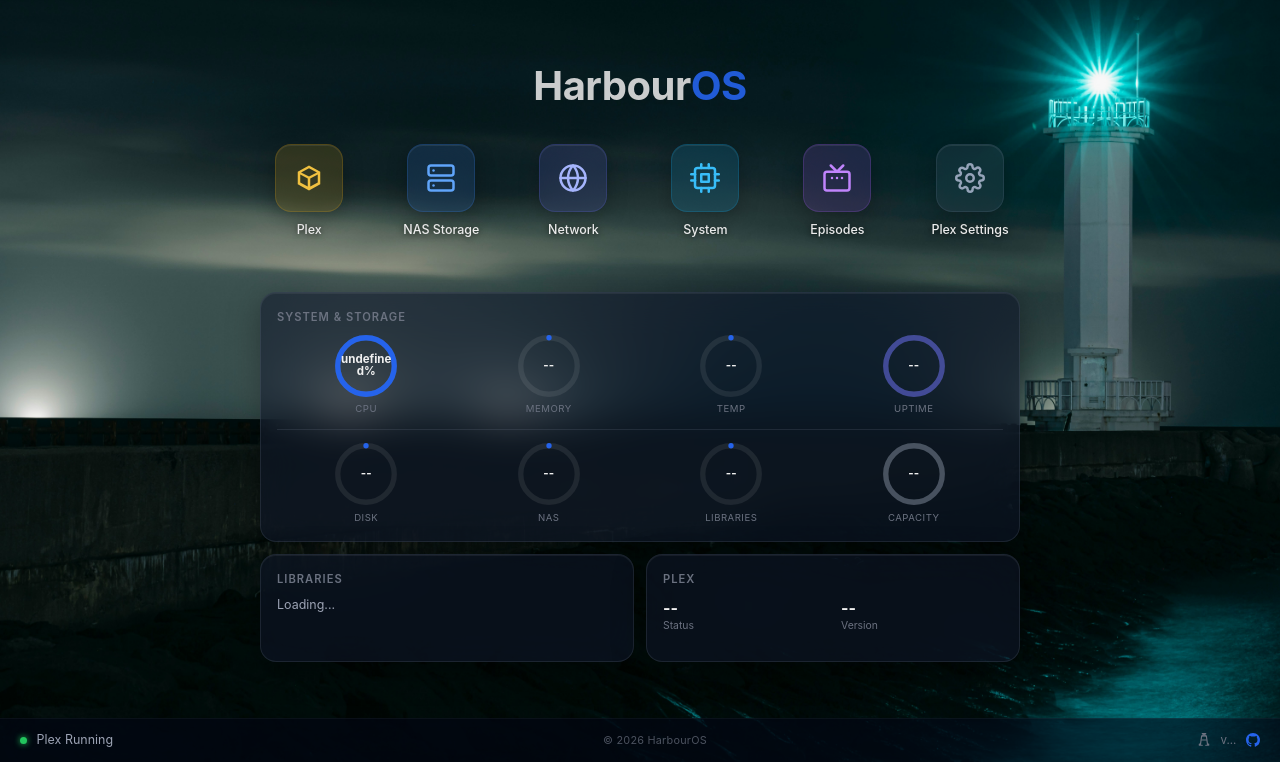
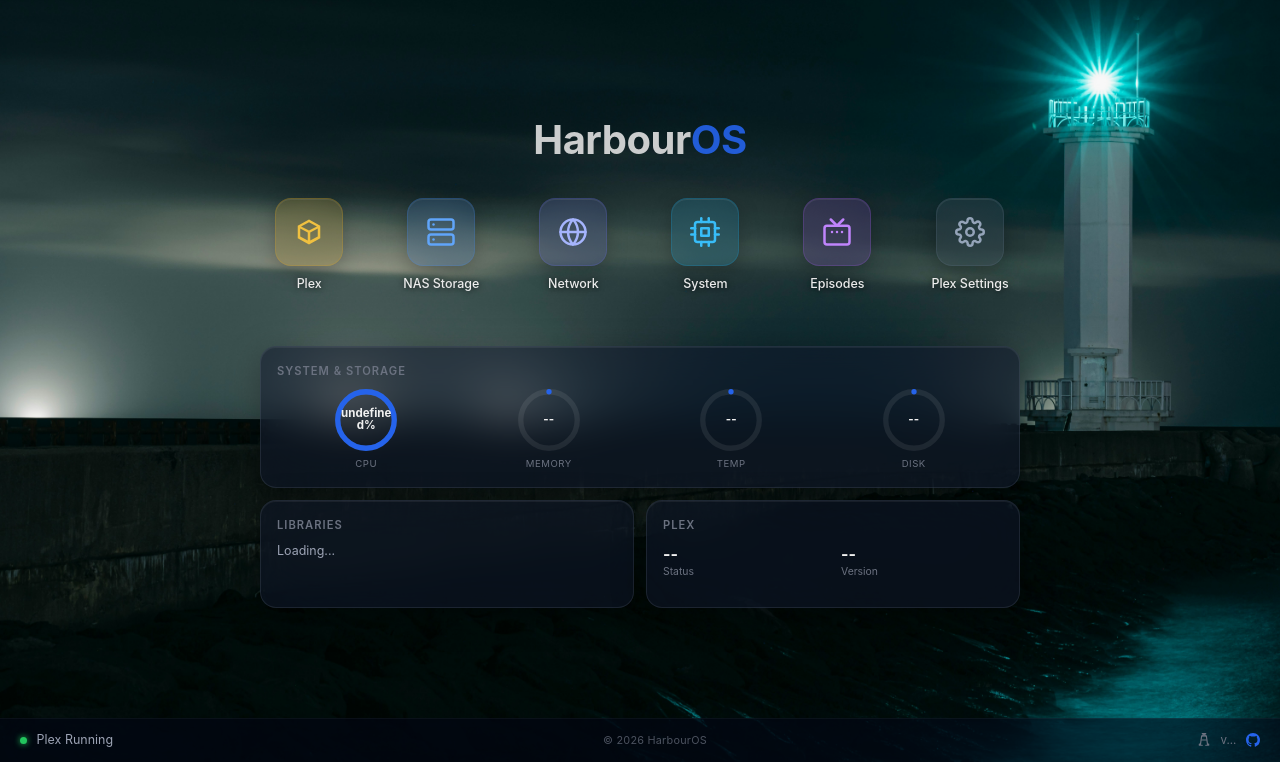
Before and after one commit to tnik71/HarbourOS, a Flask app: template admin-ui/harbouros_admin/templates/dashboard.html in a window 1280 px wide. Shown: the part 38-800 px from the top of the page. Run offline with Flask 3, Linux system fonts and the light colour scheme; the template is opened without the code that fills it, so the values that code supplies are empty; parts of the project's set-up code (start-up, migrations or seed data) failed here and were passed over.

Commit message:
Simplify ring widget to 4 rings: CPU, Memory, Temp, Disk
Remove Uptime, NAS, Libraries, Capacity rings — keep only the
four meaningful load/usage % rings in a single clean row.

Co-Authored-By: Claude Sonnet 4.6 <noreply@anthropic.com>

```diff
--- a/admin-ui/harbouros_admin/static/js/app.js
+++ b/admin-ui/harbouros_admin/static/js/app.js
@@ -119,11 +119,6 @@ function updateSystemStats(sys) {
     if (el) el.textContent = sys.temperature !== null ? sys.temperature + '\u00B0C' : 'N/A';
     if (sys.temperature !== null) setRing('ring-temp', Math.min(100, Math.round(sys.temperature / 85 * 100)));
 
-    el = document.getElementById('w-uptime');
-    if (el) el.textContent = sys.uptime.formatted;
-
-    el = document.getElementById('w-disk');
-    if (el) el.textContent = sys.disk.used_gb + ' / ' + sys.disk.total_gb + ' GB';
     el = document.getElementById('w-disk-pct');
     if (el) el.textContent = sys.disk.percent + '%';
     setRing('ring-disk', sys.disk.percent);
@@ -185,8 +180,6 @@ async function updateWidgets() {
         var mounted = mounts.mounts.filter(function(m) { return m.status === 'mounted'; }).length;
         var el = document.getElementById('w-mounts');
         if (el) el.textContent = mounted + ' / ' + mounts.mounts.length;
-        setRing('ring-nas', mounts.mounts.length > 0
-            ? Math.round(mounted / mounts.mounts.length * 100) : 0);
     }
 
     // Libraries widget
@@ -208,7 +201,6 @@ async function updateWidgets() {
         }
         var wEl = document.getElementById('w-libraries');
         if (wEl) wEl.textContent = libsData.libraries.length;
-        setRing('ring-libs', Math.min(Math.round(libsData.libraries.length / 10 * 100), 100));
     }
 
     // Update dock IP
--- a/admin-ui/harbouros_admin/templates/dashboard.html
+++ b/admin-ui/harbouros_admin/templates/dashboard.html
@@ -85,7 +85,6 @@
     <div class="widgets">
         <div class="widget widget-full">
             <div class="widget-title">System &amp; Storage</div>
-            <!-- Row 1: System -->
             <div class="widget-rings">
                 <div class="ring-gauge">
                     <div class="ring-wrap">
@@ -121,54 +120,11 @@
                     <div class="ring-wrap">
                         <svg viewBox="0 0 36 36" class="ring-svg">
                             <circle class="ring-bg" cx="18" cy="18" r="15.9"/>
-                            <circle class="ring-fill ring-fill-full" cx="18" cy="18" r="15.9" stroke-dasharray="100 0"/>
-                        </svg>
-                        <div class="ring-value" id="w-uptime">--</div>
-                    </div>
-                    <div class="ring-label">Uptime</div>
-                </div>
-            </div>
-            <!-- Row 2: Storage -->
-            <div class="widget-rings widget-rings-storage">
-                <div class="ring-gauge">
-                    <div class="ring-wrap">
-                        <svg viewBox="0 0 36 36" class="ring-svg">
-                            <circle class="ring-bg" cx="18" cy="18" r="15.9"/>
                             <circle class="ring-fill" cx="18" cy="18" r="15.9" id="ring-disk" stroke-dasharray="0 100"/>
                         </svg>
                         <div class="ring-value" id="w-disk-pct">--</div>
                     </div>
                     <div class="ring-label">Disk</div>
-                </div>
-                <div class="ring-gauge">
-                    <div class="ring-wrap">
-                        <svg viewBox="0 0 36 36" class="ring-svg">
-                            <circle class="ring-bg" cx="18" cy="18" r="15.9"/>
-                            <circle class="ring-fill" cx="18" cy="18" r="15.9" id="ring-nas" stroke-dasharray="0 100"/>
-                        </svg>
-                        <div class="ring-value" id="w-mounts">--</div>
-                    </div>
-                    <div class="ring-label">NAS</div>
-                </div>
-                <div class="ring-gauge">
-                    <div class="ring-wrap">
-                        <svg viewBox="0 0 36 36" class="ring-svg">
-                            <circle class="ring-bg" cx="18" cy="18" r="15.9"/>
-                            <circle class="ring-fill" cx="18" cy="18" r="15.9" id="ring-libs" stroke-dasharray="0 100"/>
-                        </svg>
-                        <div class="ring-value" id="w-libraries">--</div>
-                    </div>
-                    <div class="ring-label">Libraries</div>
-                </div>
-                <div class="ring-gauge">
-                    <div class="ring-wrap">
-                        <svg viewBox="0 0 36 36" class="ring-svg">
-                            <circle class="ring-bg" cx="18" cy="18" r="15.9"/>
-                            <circle class="ring-fill ring-fill-neutral" cx="18" cy="18" r="15.9" stroke-dasharray="100 0"/>
-                        </svg>
-                        <div class="ring-value" id="w-disk">--</div>
-                    </div>
-                    <div class="ring-label">Capacity</div>
                 </div>
             </div>
         </div>
```
